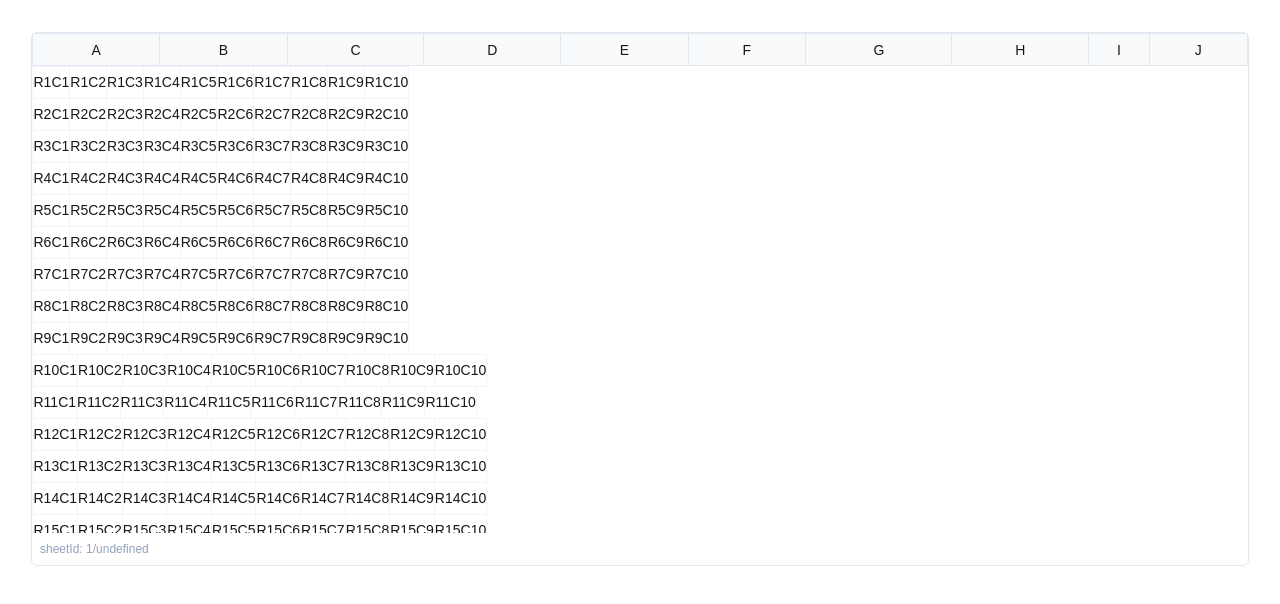
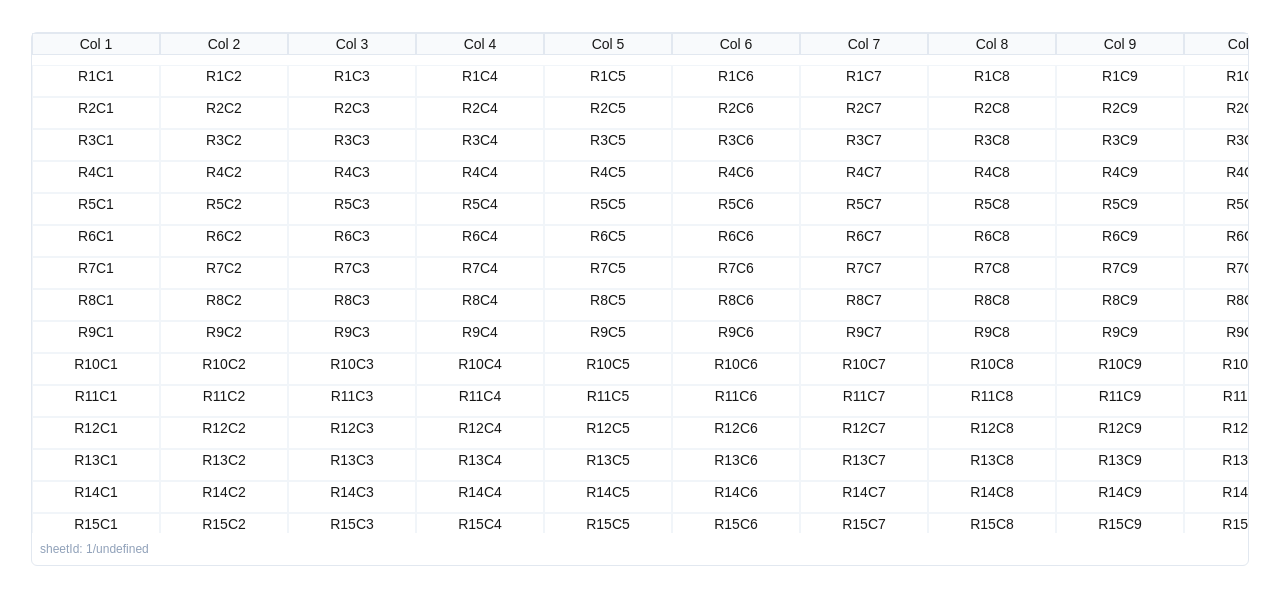
Before and after one commit to Virabyan99/excel-pro-mini-v3, a Next.js app: page /wb/1/1 in a window 1280 px wide. Shown: the top 604 px of the page. Built offline with nearby package versions, Linux system fonts and the light colour scheme.

Commit message:
M 2 Lesson 5 Done

```diff
--- a/components/DemoDataLoader.tsx
+++ b/components/DemoDataLoader.tsx
@@ -6,9 +6,11 @@ export function DemoDataLoader() {
   const { setRows } = useStoreActions();
 
   useEffect(() => {
-    const demo = Array.from({ length: 10_000 }, (_, r) => ({
+    const numRows = 100;
+    const numCols = 50;
+    const demo = Array.from({ length: numRows }, (_, r) => ({
       id: r,
-      cells: Array.from({ length: 10 }, (_, c) => `R${r + 1}C${c + 1}`),
+      cells: Array.from({ length: numCols }, (_, c) => `R${r + 1}C${c + 1}`),
     }));
     setRows(demo);
   }, [setRows]);
--- a/components/Sheet.tsx
+++ b/components/Sheet.tsx
@@ -18,19 +18,21 @@ interface SheetProps {
 
 const colHelper = createColumnHelper<{ id: number; cells: string[] }>();
 
-// Define 10 columns (A-J)
+export function Sheet({ sheetId, className }: SheetProps) {
+  const data = useStore((s) => s.rows);
+  const numCols = data.length > 0 ? data[0].cells.length : 0;
+
+  // Dynamically generate columns based on data
   const columns: ColumnDef<{ id: number; cells: string[] }>[] = Array.from(
-  { length: 10 },
+    { length: numCols },
     (_, c) =>
       colHelper.accessor((row) => row.cells[c], {
-      id: String.fromCharCode(65 + c),
-      header: () => String.fromCharCode(65 + c),
+        id: `col-${c}`,
+        header: () => `Col ${c + 1}`,
         cell: (ctx) => ctx.getValue(),
       })
   );
 
-export function Sheet({ sheetId, className }: SheetProps) {
-  const data = useStore((s) => s.rows);
   const table = useReactTable({
     data,
     columns,
@@ -39,31 +41,52 @@ export function Sheet({ sheetId, className }: SheetProps) {
 
   // Virtualization setup
   const parentRef = useRef<HTMLDivElement>(null);
+
+  // Row virtualizer (unchanged)
   const rowVirtualizer = useVirtualizer({
     count: table.getRowModel().rows.length,
     getScrollElement: () => parentRef.current,
     estimateSize: () => 32, // Matches h-8 (32px) row height
-    overscan: 5, // Renders 5 extra rows above/below viewport
+    overscan: 5,
   });
   const virtualRows = rowVirtualizer.getVirtualItems();
   const totalHeight = rowVirtualizer.getTotalSize();
+
+  // Column virtualizer (new)
+  const colCount = table.getAllColumns().length;
+  const colVirtualizer = useVirtualizer({
+    horizontal: true,
+    count: colCount,
+    getScrollElement: () => parentRef.current,
+    estimateSize: () => 128, // Fixed column width
+    overscan: 3,
+  });
+  const virtualCols = colVirtualizer.getVirtualItems();
+  const totalWidth = colVirtualizer.getTotalSize();
 
   return (
     <div className={clsx('rounded-md border border-slate-200 bg-white', className)}>
       {/* Scroll container */}
       <div ref={parentRef} className="h-[500px] w-[95vw] overflow-auto">
-        <table className="w-full border-collapse text-sm select-none">
+        <table
+          className="text-sm select-none border-collapse"
+          style={{ height: totalHeight, width: totalWidth }}
+        >
           <thead>
-            {table.getHeaderGroups().map((hg) => (
-              <tr key={hg.id}>
-                {hg.headers.map((header) => (
+            {table.getHeaderGroups().map((headerGroup) => (
+              <tr key={headerGroup.id} style={{ position: 'relative', height: 32 }}>
+                {virtualCols.map((vc) => {
+                  const header = headerGroup.headers[vc.index];
+                  return (
                     <th
                       key={header.id}
-                    className="h-8 border border-slate-200 bg-slate-50 font-medium"
+                      className="border border-slate-200 bg-slate-50 font-medium absolute top-0"
+                      style={{ left: vc.start, width: vc.size }}
                     >
                       {flexRender(header.column.columnDef.header, header.getContext())}
                     </th>
-                ))}
+                  );
+                })}
               </tr>
             ))}
           </thead>
@@ -80,11 +103,18 @@ export function Sheet({ sheetId, className }: SheetProps) {
                     height: vr.size,
                   }}
                 >
-                  {row.getVisibleCells().map((cell) => (
-                    <td key={cell.id} className="h-8 border border-slate-100 text-center">
+                  {virtualCols.map((vc) => {
+                    const cell = row.getVisibleCells()[vc.index];
+                    return (
+                      <td
+                        key={cell.id}
+                        className="border border-slate-100 text-center absolute"
+                        style={{ left: vc.start, width: vc.size, height: vr.size }}
+                      >
                         {flexRender(cell.column.columnDef.cell, cell.getContext())}
                       </td>
-                  ))}
+                    );
+                  })}
                 </tr>
               );
             })}
```
Lines whose indentation alone changed are shown as unchanged.
